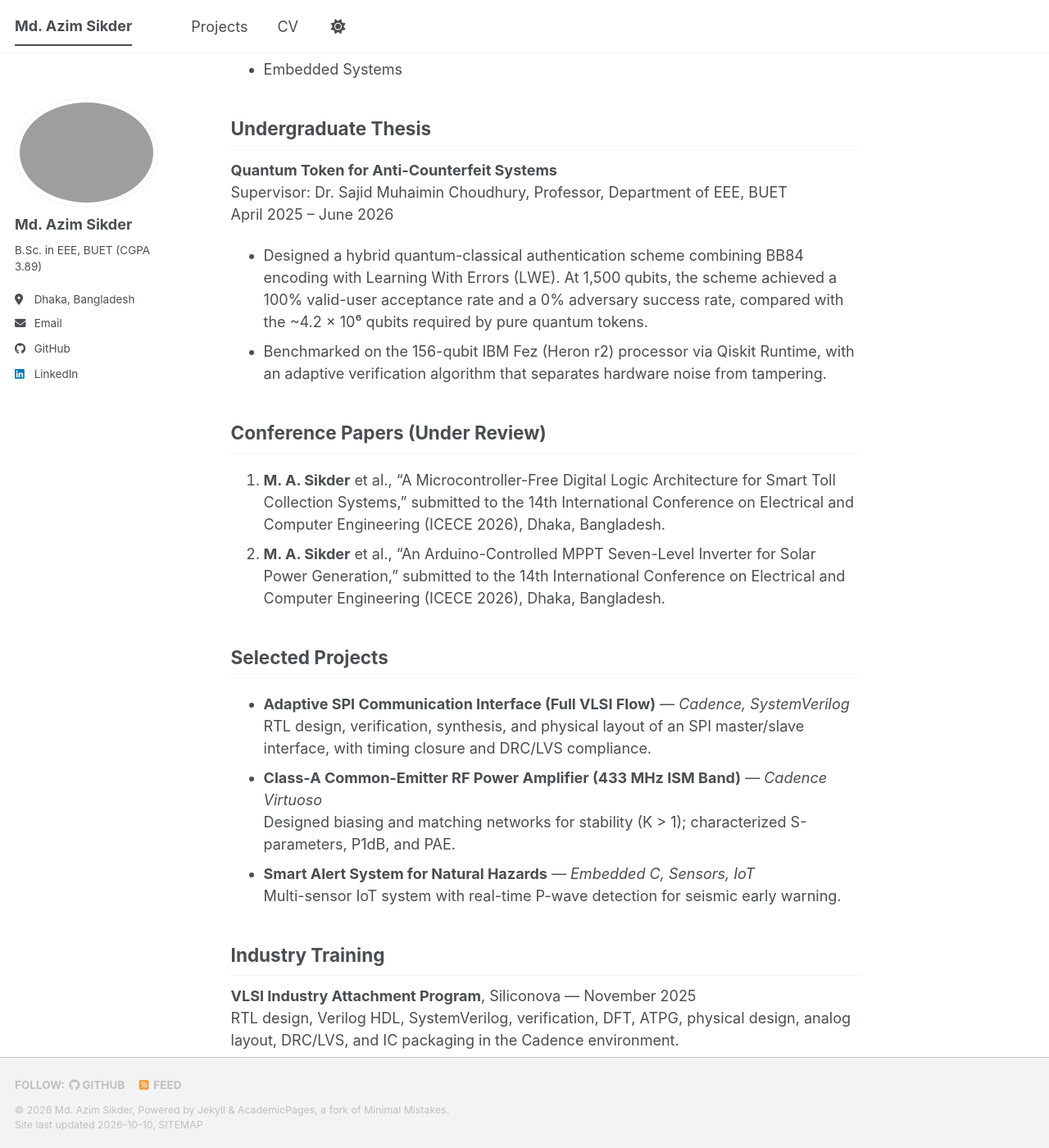
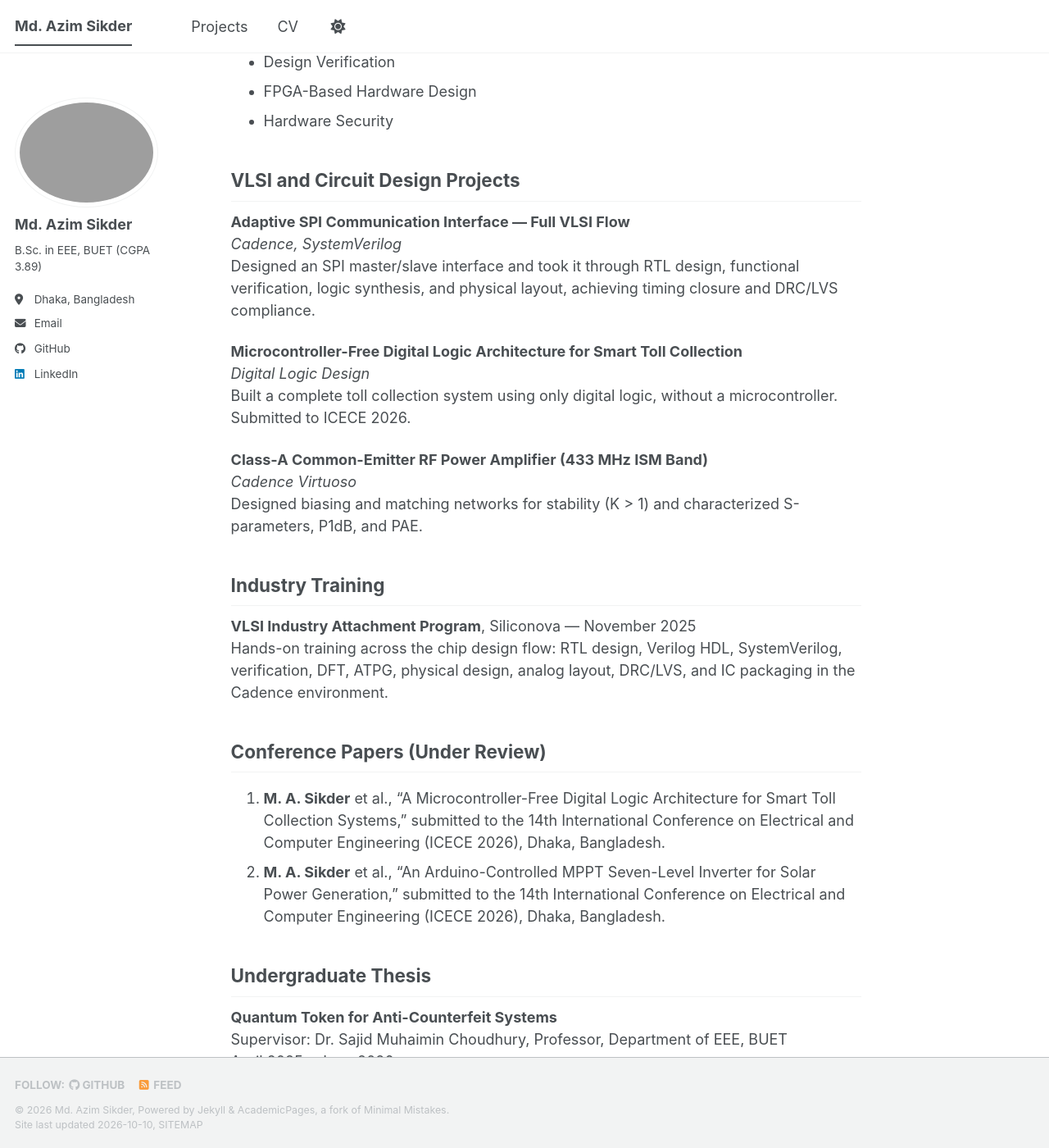
Before and after one commit to azimSikder/azimsikder.github.io, a Jekyll site: the page built from _pages/about.md, in a window 1280 px wide and 1400 px high, scrolled down 417 px. Shown: the whole window at 82% size. Built offline with Jekyll 4.4.1, drawn with Linux system fonts in a browser that asks for light colours; a style sheet for code colours, icons or effects is not loaded; part of the change alters nothing that is shown; some of the changed text lies outside the part shown.

Commit message:
Update about.md

```diff
--- a/_pages/about.md
+++ b/_pages/about.md
@@ -7,14 +7,39 @@ redirect_from:
   - /about.html
 ---
 
-I am an Electrical and Electronic Engineering graduate from Bangladesh University of Engineering and Technology (BUET), where I completed my B.Sc. in June 2026 with a CGPA of 3.89. My work spans quantum computing, digital hardware design, and embedded systems. I am seeking a graduate research position (MS/PhD) starting Fall 2027.
+I am an Electrical and Electronic Engineering graduate from Bangladesh University of Engineering and Technology (BUET), where I completed my B.Sc. in June 2026 with a CGPA of 3.89. My interests are in digital VLSI design, RTL design and verification, and digital logic architecture. I have taken designs through the complete flow from RTL to physical layout in Cadence, and I am seeking a PhD position in VLSI and electronic design starting Fall 2027.
 
 ## Research Interests
 
-- Quantum Hardware Security
 - Digital VLSI and RTL Design
-- Semiconductor Devices
-- Embedded Systems
+- Digital Logic Architecture
+- Design Verification
+- FPGA-Based Hardware Design
+- Hardware Security
+
+## VLSI and Circuit Design Projects
+
+**Adaptive SPI Communication Interface — Full VLSI Flow**
+*Cadence, SystemVerilog*
+Designed an SPI master/slave interface and took it through RTL design, functional verification, logic synthesis, and physical layout, achieving timing closure and DRC/LVS compliance.
+
+**Microcontroller-Free Digital Logic Architecture for Smart Toll Collection**
+*Digital Logic Design*
+Built a complete toll collection system using only digital logic, without a microcontroller. Submitted to ICECE 2026.
+
+**Class-A Common-Emitter RF Power Amplifier (433 MHz ISM Band)**
+*Cadence Virtuoso*
+Designed biasing and matching networks for stability (K > 1) and characterized S-parameters, P1dB, and PAE.
+
+## Industry Training
+
+**VLSI Industry Attachment Program**, Siliconova — November 2025
+Hands-on training across the chip design flow: RTL design, Verilog HDL, SystemVerilog, verification, DFT, ATPG, physical design, analog layout, DRC/LVS, and IC packaging in the Cadence environment.
+
+## Conference Papers (Under Review)
+
+1. **M. A. Sikder** et al., "A Microcontroller-Free Digital Logic Architecture for Smart Toll Collection Systems," submitted to the 14th International Conference on Electrical and Computer Engineering (ICECE 2026), Dhaka, Bangladesh.
+2. **M. A. Sikder** et al., "An Arduino-Controlled MPPT Seven-Level Inverter for Solar Power Generation," submitted to the 14th International Conference on Electrical and Computer Engineering (ICECE 2026), Dhaka, Bangladesh.
 
 ## Undergraduate Thesis
 
@@ -23,31 +48,12 @@ Supervisor: Dr. Sajid Muhaimin Choudhury, Professor, Department of EEE, BUET
 April 2025 – June 2026
 
 - Designed a hybrid quantum-classical authentication scheme combining BB84 encoding with Learning With Errors (LWE). At 1,500 qubits, the scheme achieved a 100% valid-user acceptance rate and a 0% adversary success rate, compared with the ~4.2 × 10⁶ qubits required by pure quantum tokens.
-- Benchmarked on the 156-qubit IBM Fez (Heron r2) processor via Qiskit Runtime, with an adaptive verification algorithm that separates hardware noise from tampering.
-
-## Conference Papers (Under Review)
-
-1. **M. A. Sikder** et al., "A Microcontroller-Free Digital Logic Architecture for Smart Toll Collection Systems," submitted to the 14th International Conference on Electrical and Computer Engineering (ICECE 2026), Dhaka, Bangladesh.
-2. **M. A. Sikder** et al., "An Arduino-Controlled MPPT Seven-Level Inverter for Solar Power Generation," submitted to the 14th International Conference on Electrical and Computer Engineering (ICECE 2026), Dhaka, Bangladesh.
-
-## Selected Projects
-
-- **Adaptive SPI Communication Interface (Full VLSI Flow)** — *Cadence, SystemVerilog*
-  RTL design, verification, synthesis, and physical layout of an SPI master/slave interface, with timing closure and DRC/LVS compliance.
-- **Class-A Common-Emitter RF Power Amplifier (433 MHz ISM Band)** — *Cadence Virtuoso*
-  Designed biasing and matching networks for stability (K > 1); characterized S-parameters, P1dB, and PAE.
-- **Smart Alert System for Natural Hazards** — *Embedded C, Sensors, IoT*
-  Multi-sensor IoT system with real-time P-wave detection for seismic early warning.
-
-## Industry Training
-
-**VLSI Industry Attachment Program**, Siliconova — November 2025
-RTL design, Verilog HDL, SystemVerilog, verification, DFT, ATPG, physical design, analog layout, DRC/LVS, and IC packaging in the Cadence environment.
+- Implemented and benchmarked on the 156-qubit IBM Fez (Heron r2) processor via Qiskit Runtime, with an adaptive verification algorithm that separates hardware noise from tampering.
 
 ## Technical Skills
 
-**Programming:** Python, C/C++, MATLAB, Verilog HDL, SystemVerilog, Qiskit, ARM Assembly, RISC-V Assembly
-**Design Tools:** Cadence, Quartus, PSpice, Proteus, MATLAB/Simulink, AutoCAD, PSAF
+**HDL and Programming:** Verilog HDL, SystemVerilog, C/C++, Python, MATLAB, ARM Assembly, RISC-V Assembly, Qiskit
+**EDA and Design Tools:** Cadence (Virtuoso, digital flow), Quartus, PSpice, Proteus, MATLAB/Simulink
 **Hardware:** FPGA, STM32, Arduino, ESP32
 
 ## Teaching and Mentoring
```
